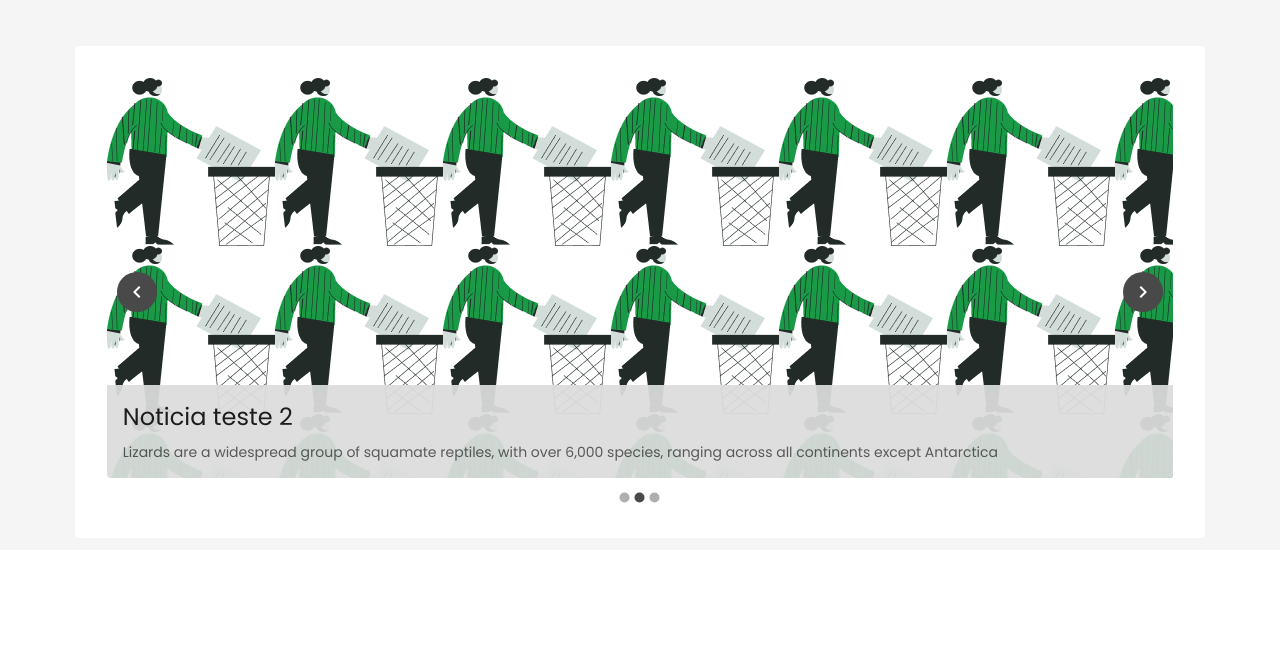
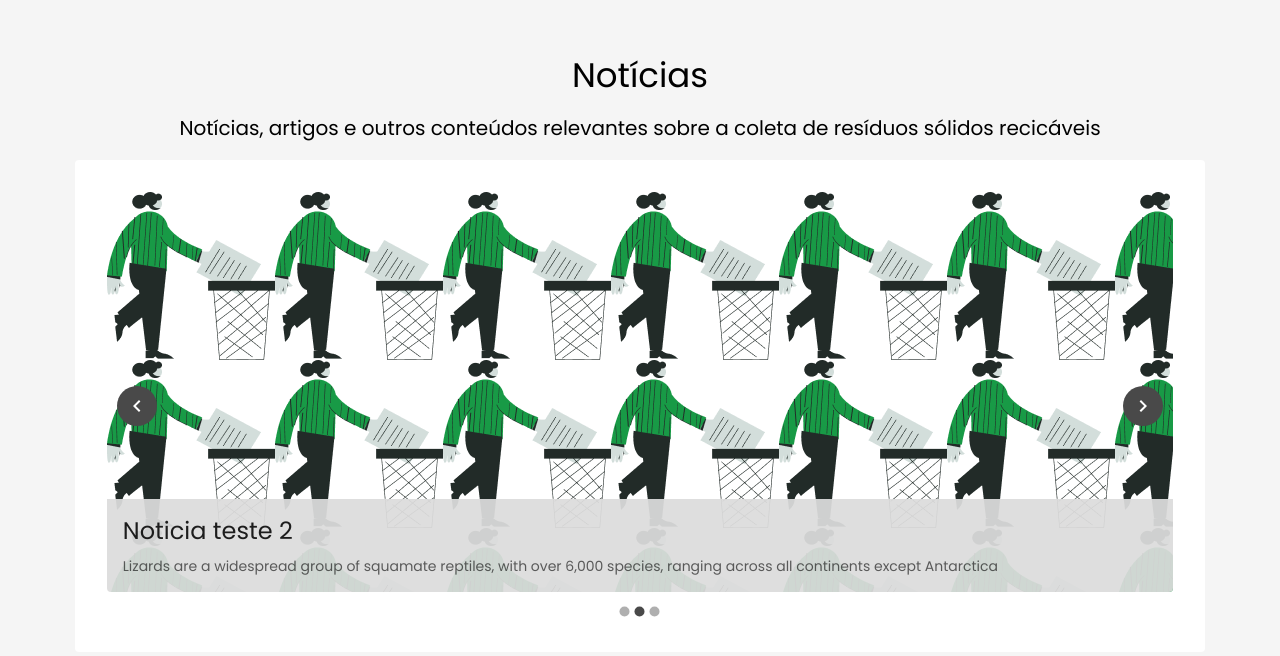
Before and after one commit to jenifferlaila/reciclaAiBH, a React (Vite) app: page / in a window 1280 px wide. Shown: the part 732-1388 px from the top of the page. Before the commit the page ends 1282 px from the top, so only its background shows below. Built offline with nearby package versions, Linux system fonts and the light colour scheme; what react-full-screen would draw is missing.

Commit message:
feat: add news header n small adjustments in home

```diff
--- a/package.json
+++ b/package.json
@@ -1,7 +1,7 @@
 {
   "name": "recicla-ai-bh",
   "private": true,
-  "version": "0.15.0",
+  "version": "0.16.0",
   "type": "module",
   "author": "Jeniffer Laila",
   "contributors": [
--- a/src/components/News/News.style.ts
+++ b/src/components/News/News.style.ts
@@ -5,5 +5,4 @@ export const Container = styled(Paper)({
   width: '100%',
   padding: '2rem',
   boxShadow: 'none',
-  marginTop: '10rem',
 });
--- a/src/components/TitleCard/TitleCard.style.ts
+++ b/src/components/TitleCard/TitleCard.style.ts
@@ -23,8 +23,9 @@ export const Title = styled(Typography)({
 
 export const ActionArea = styled(Box)({
   gap: '1rem',
+  display: 'flex',
+  marginBottom: '0.5rem',
   width: 'fit-content',
-  display: 'flex',
   alignItems: 'center',
   flexDirection: 'column',
 });
--- a/src/content/home.ts
+++ b/src/content/home.ts
@@ -2,4 +2,6 @@ export default {
   'home.title': 'Recicle, seja consciente!',
   'home.more': 'Saiba mais',
   'home.locations': 'Pontos de coleta',
+  'home.news.title': 'Notícias',
+  'home.news.subtitle': 'Notícias, artigos e outros conteúdos relevantes sobre a coleta de resíduos sólidos recicáveis',
 } as const;
--- a/src/pages/Home/Home.style.ts
+++ b/src/pages/Home/Home.style.ts
@@ -2,7 +2,6 @@ import { Box } from '@mui/material';
 import { styled } from '@mui/material/styles';
 
 export const NewsContainer = styled(Box)({
-  mt: '10rem',
   width: '90%',
   display: 'flex',
   flexDirection: 'row',
--- a/src/pages/Home/Home.tsx
+++ b/src/pages/Home/Home.tsx
@@ -1,14 +1,21 @@
+import { Typography } from '@mui/material';
 import { Navbar, PageWrapper, TitleCard, News } from '../../components';
-import { news } from '../../content';
+import { news, useContent } from '../../content';
 import { NewsContainer } from './Home.style';
 
 function Home() {
+  const { t } = useContent();
+
   return (
     <>
       <Navbar isHome />
       <PageWrapper>
         <TitleCard />
 
+        <Typography variant="h4" sx={{ mt: '10rem' }}>
+          {t('home.news.title')}
+        </Typography>
+        <Typography variant="h6">{t('home.news.subtitle')}</Typography>
         <NewsContainer id="noticias">
           <News news={news} />
         </NewsContainer>
```
Also changed, not shown: 1 other file (tests, documents, lock files or other folders).
